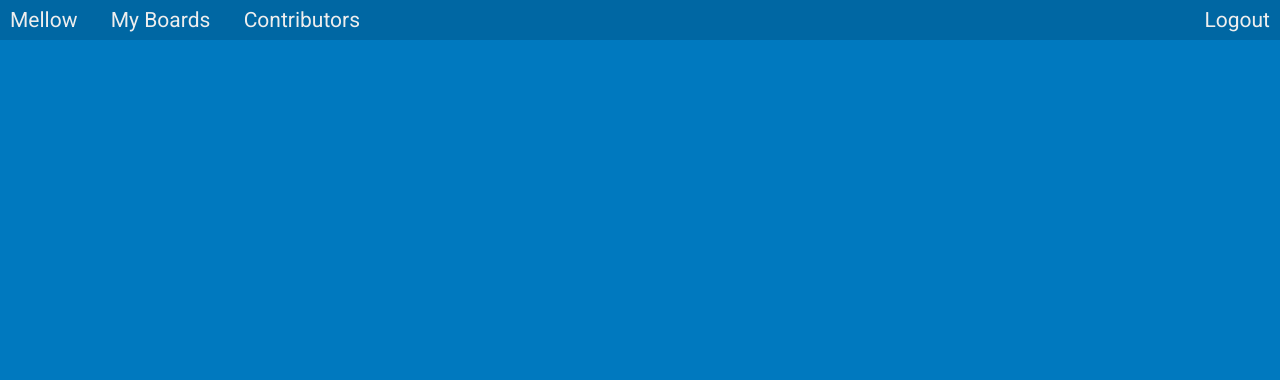
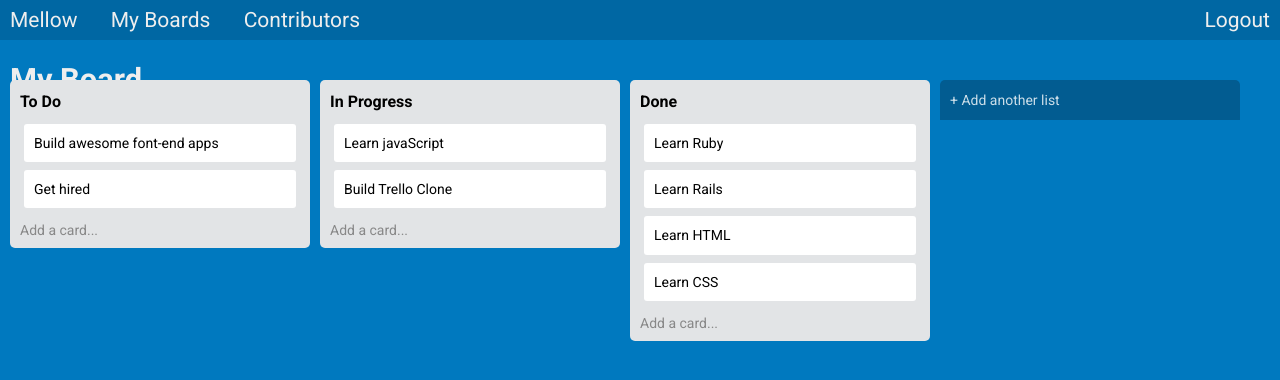
Before and after one commit to kaylaanderson/Mello, a plain HTML site: page index.html in a window 1280 px wide. Drawn offline with nearby package versions, Linux system fonts and the light colour scheme.

Commit message:
Add & style lists & cards

```diff
--- a/assets/css/style.css
+++ b/assets/css/style.css
@@ -7,7 +7,7 @@
 html,
 body,
 .ui {
-  margin: ;
+  margin: 0;
   padding: 0;
   height: 100%;
 }
@@ -58,3 +58,113 @@ nav button:focus {
   width: 350px;
   max-width: 75%;
 }
+
+header {
+  font-size: 1.1em;
+  height: 40px;
+  padding: 10px;
+}
+
+.container {
+  display: flex;
+  overflow-x: auto;
+  height: calc(100% - 80px);
+}
+
+.container > * {
+  flex: 0 0 auto;
+  margin-left: 10px;
+}
+
+.list {
+  width: 300px;
+  height: calc(100% - 10px - 17px);
+}
+
+.list > * {
+  background-color: #e2e4e6;
+  color: #333;
+  padding: 0 10px;
+}
+
+.list.add > button {
+  height: 40px;
+  text-align: left;
+  background-color: #025c91;
+  font-weight: 100;
+  color: #ffffffcc;
+}
+
+.list.add > button:focus {
+  outline: white auto 5px;
+  outline-offset: -5px;
+}
+
+.list header,
+.list.add > button {
+  width: 100%;
+  border-top-left-radius: 5px;
+  border-top-right-radius: 5px;
+  cursor: pointer;
+}
+
+.list:not(.add) > header > button {
+  width: 100%;
+  margin-top: 4px;
+  line-height: 36px;
+  font-size: 16px;
+  font-weight: bold;
+  text-align: left;
+  cursor: pointer;
+}
+
+.list:not(.add) > button:last-child {
+  display: block;
+  outline-offset: -5px;
+  width: 100%;
+  text-align: left;
+  line-height: 36px;
+  border-bottom-left-radius: 5px;
+  border-bottom-right-radius: 5px;
+  color: #888;
+  cursor: pointer;
+}
+
+.list ul {
+  list-style: none;
+  margin: 0;
+  max-height: calc(100% - 36px - 36px);
+  overflow-y: auto;
+}
+
+.list li {
+  cursor: pointer;
+  white-space: pre-wrap;
+}
+
+.list li > button {
+  width: calc(100% - 8px);
+  margin: 4px;
+  padding: 10px;
+  text-align: left;
+  cursor: pointer;
+  height: 100%;
+  background-color: #fff;
+  border-radius: 3px;
+}
+
+.hidden {
+  visibility: hidden;
+}
+
+button {
+  display: inline;
+  border: none;
+  padding: 0;
+  margin: 0;
+  font-family: inherit;
+  font-size: inherit;
+  line-height: inherit;
+  -webkit-appearance: none;
+  background-color: inherit;
+}
--- a/index.html
+++ b/index.html
@@ -27,6 +27,38 @@
           <a href="#">Logout</a>
         </div>
       </nav>
+      <header><h1>My Board</h1></header>
+      <div class="container">
+        <div class="list">
+          <header><button>To Do</button></header>
+          <ul>
+            <li><button>Build awesome font-end apps</button></li>
+            <li><button>Get hired</button></li>
+          </ul>
+          <button>Add a card...</button>
+        </div>
+        <div class="list">
+          <header><button>In Progress</button></header>
+          <ul>
+            <li><button>Learn javaScript</button></li>
+            <li><button>Build Trello Clone</button></li>
+          </ul>
+          <button>Add a card...</button>
+        </div>
+        <div class="list">
+          <header><button>Done</button></header>
+          <ul>
+            <li><button>Learn Ruby</button></li>
+            <li><button>Learn Rails</button></li>
+            <li><button>Learn HTML</button></li>
+            <li><button>Learn CSS</button></li>
+          </ul>
+          <button>Add a card...</button>
+        </div>
+        <div class="list add">
+          <button>+ Add another list</button>
+        </div>
+      </div>
     </div>
   </body>
 </html>
```
